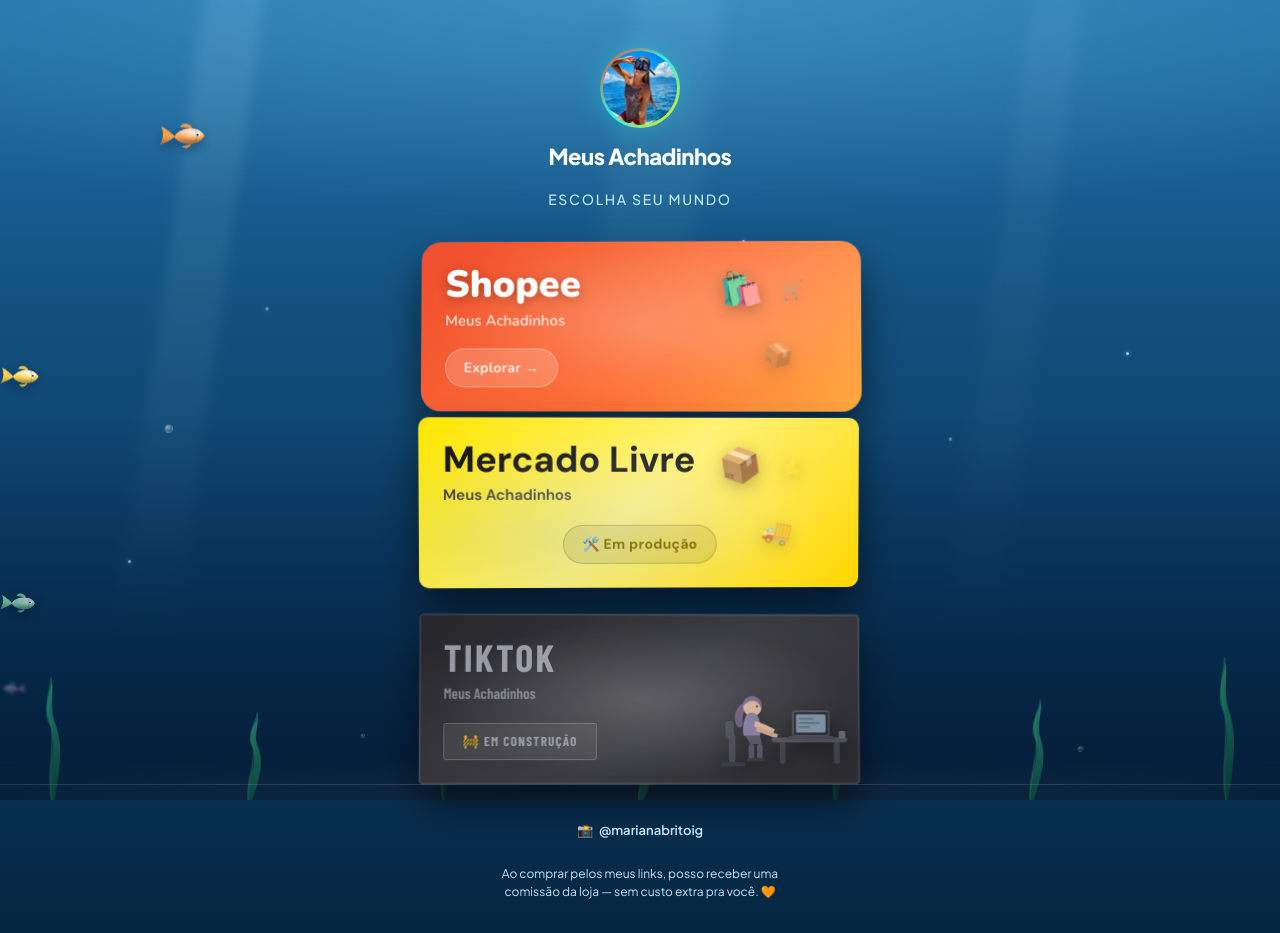
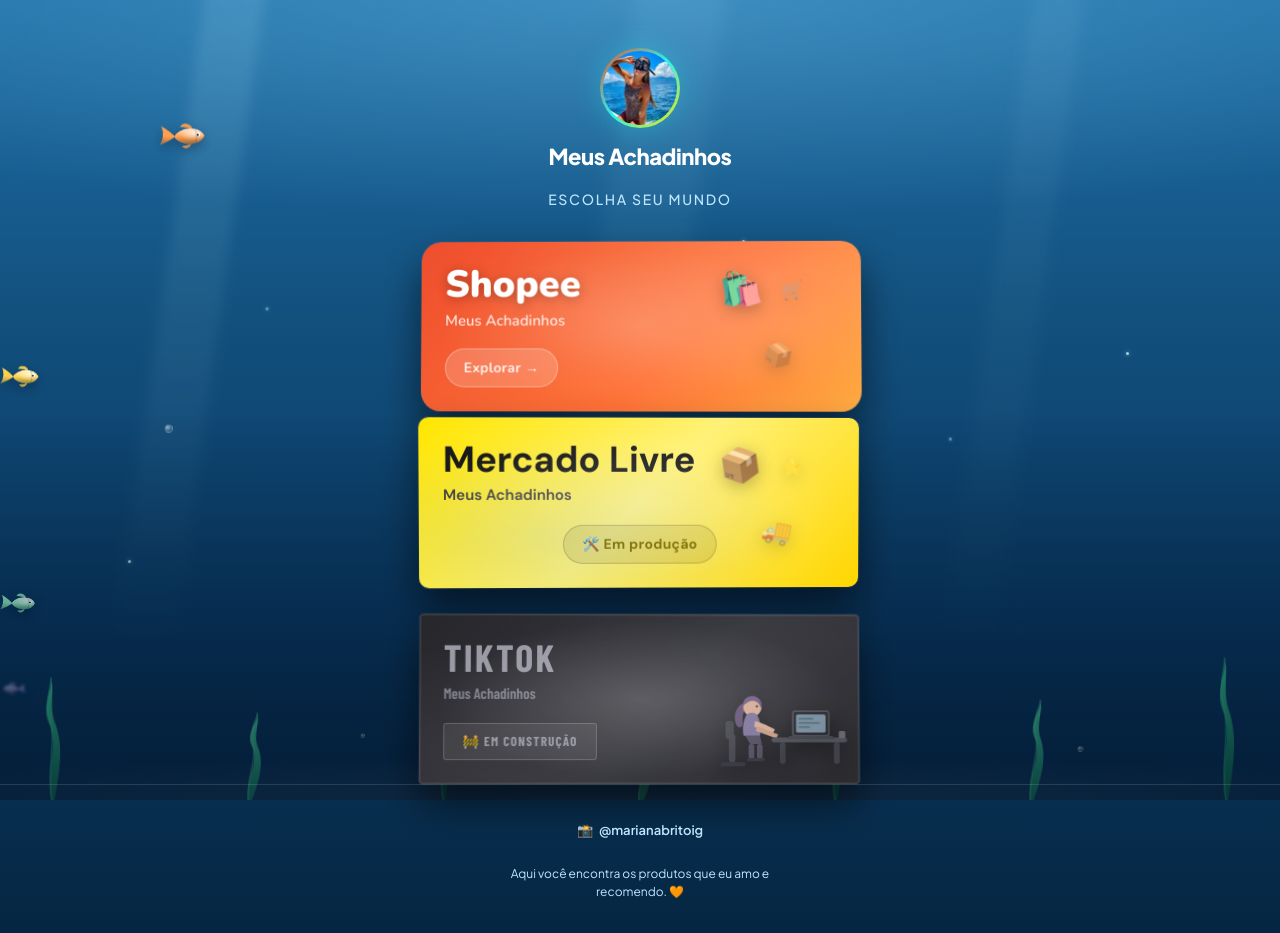
Before and after one commit to mmrovtredu-ctrl/linkbio, a React (Vite) app: page / in a window 1280 px wide. Built offline with nearby package versions, Linux system fonts and the light colour scheme; a web font is replaced by a local one.

Commit message:
Add files via upload

```diff
--- a/src/app/App.tsx
+++ b/src/app/App.tsx
@@ -931,7 +931,7 @@
         </a>
       </div>
       <p style={{ fontFamily: font, fontSize: "12px", color: text, textAlign: "center", lineHeight: 1.5, maxWidth: "320px" }}>
-        Ao comprar pelos meus links, posso receber uma comissão da loja — sem custo extra pra você. 🧡
+        Aqui você encontra os produtos que eu amo e recomendo. 🧡
       </p>
     </footer>
   );
```
